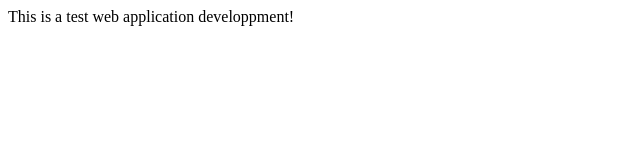
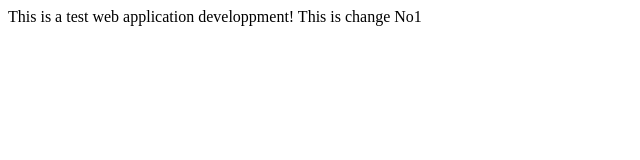
Before and after one commit to tarekbekir/myappsample, a plain HTML site: page index.html in a window 1280 px wide. Shown: the whole page, without its empty margins (0-640 px from the left). Drawn offline with Linux system fonts and the light colour scheme.

Commit message:
changed app.js and index.html

```diff
--- a/app.js
+++ b/app.js
@@ -0,0 +1 @@
+console.log('Hello!');
--- a/index.html
+++ b/index.html
@@ -6,6 +6,7 @@
   </head>
   <body>
     This is a test web application developpment!
+    This is change No1
 
   </body>
 </html>
```
